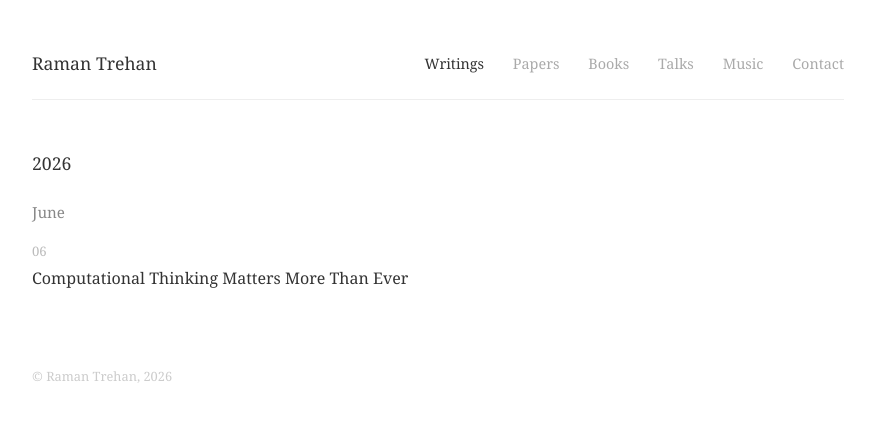
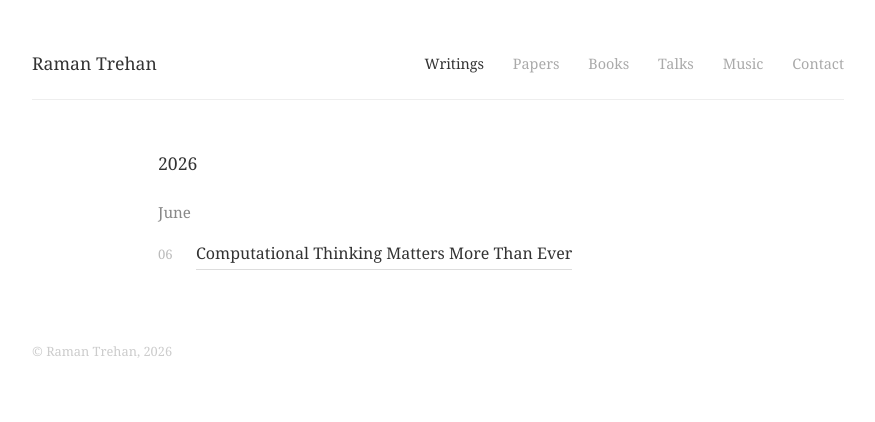
Before and after one commit to ramandeeptrehan/ramandeeptrehan.github.io, a Jekyll site: the page built from writings/index.html, in a window 1280 px wide. Shown: the top 422 px of the page, without its empty margins (202-1077 px from the left). Built offline with Jekyll 4.4.1, drawn with Linux system fonts in a browser that asks for light colours.

Commit message:
Center writings archive, inline date and title, subtle underline

```diff
--- a/assets/css/style.css
+++ b/assets/css/style.css
@@ -260,6 +260,7 @@ article h2 {
 /* Writings archive */
 .writings-archive {
   max-width: 560px;
+  margin: 0 auto;
 }
 
 .archive-year {
@@ -284,23 +285,29 @@ article h2 {
 
 .archive-posts li {
   display: flex;
-  flex-direction: column;
-  padding: 0.5rem 0;
+  align-items: baseline;
+  gap: 1rem;
+  padding: 0.4rem 0;
 }
 
 .archive-day {
   font-size: 0.82rem;
   color: #bbb;
+  min-width: 22px;
+  flex-shrink: 0;
 }
 
 .archive-posts a {
   color: #333;
   text-decoration: none;
   font-size: 1rem;
+  border-bottom: 1px solid #ddd;
+  padding-bottom: 1px;
 }
 
 .archive-posts a:hover {
-  text-decoration: underline;
+  border-bottom-color: #5572a8;
+  color: #5572a8;
 }
 
 /* Contact */
```
